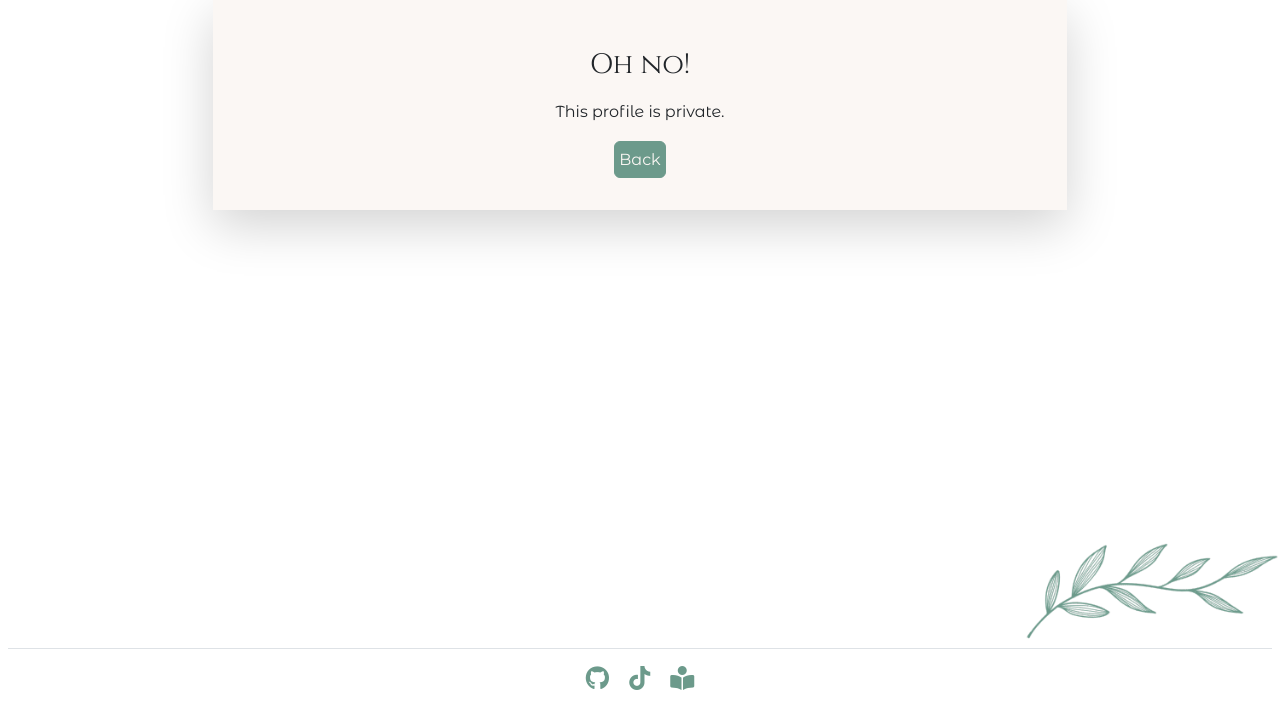
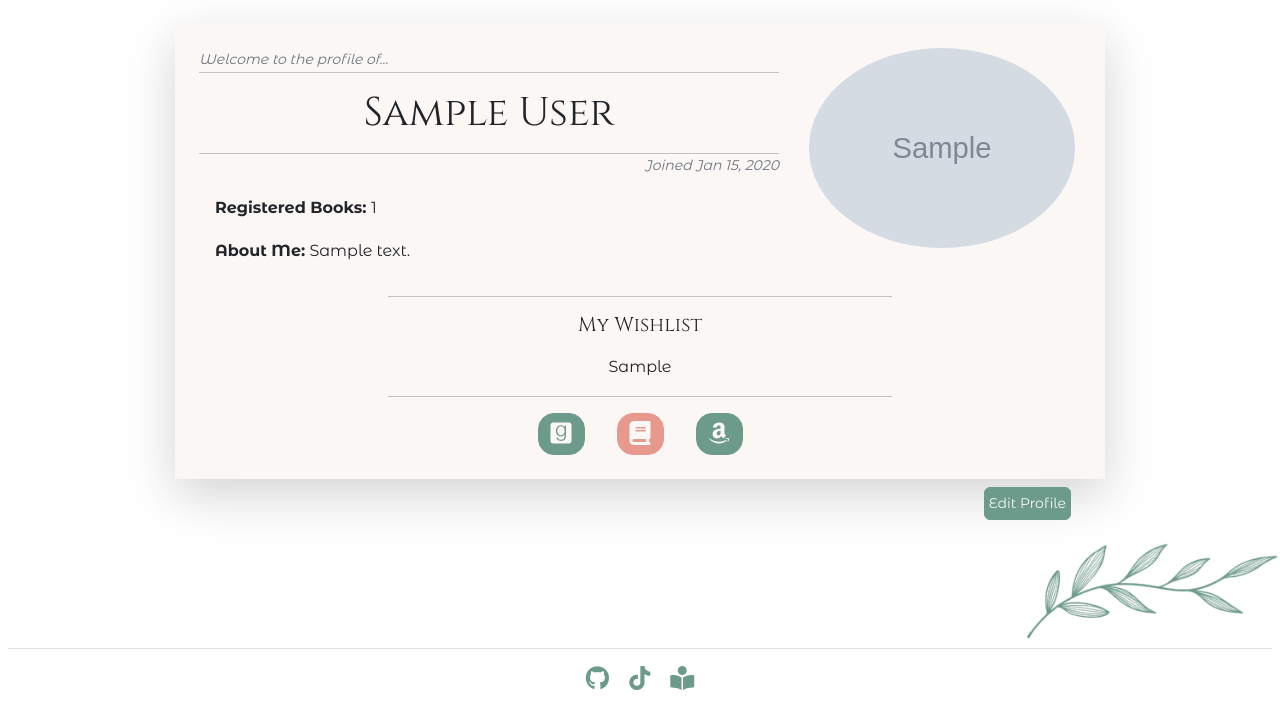
Before and after one commit to ArcLiz/the-library-app, a Django app: page /users/1 in a window 1280 px wide. Shown: the part 84-800 px from the top of the page. Run offline with Django 3.2, Linux system fonts and the light colour scheme; a user stored in the database is signed in; tables that the repository leaves empty hold one stand-in row (values such as "Sample post"); grey boxes marked "Sample" are stand-in pictures; some libraries are stand-ins or nearby versions; some web fonts are replaced.

Commit message:
Fix additional details of privacy settings

```diff
--- a/users/templates/users/profile.html
+++ b/users/templates/users/profile.html
@@ -20,8 +20,8 @@
 {% endblock %}
 
 {% block content %}
-{% if profile.privacy %}
-<div class="col-md-8 text-center offset-md-2 bg-light shadow-lg p-4">
+{% if not request.user == profile.user and profile.privacy %}
+<div class="col-md-8 text-center offset-md-2 bg-light shadow-lg p-4 mt-3">
     <h3 class="mt-4">Oh no!</h3>
     <p class="mt-2">This profile is private.</p>
     <a href="javascript:history.back();" class="btn btn-primary text-light text-end p-1 mb-2">Back</a>
```
